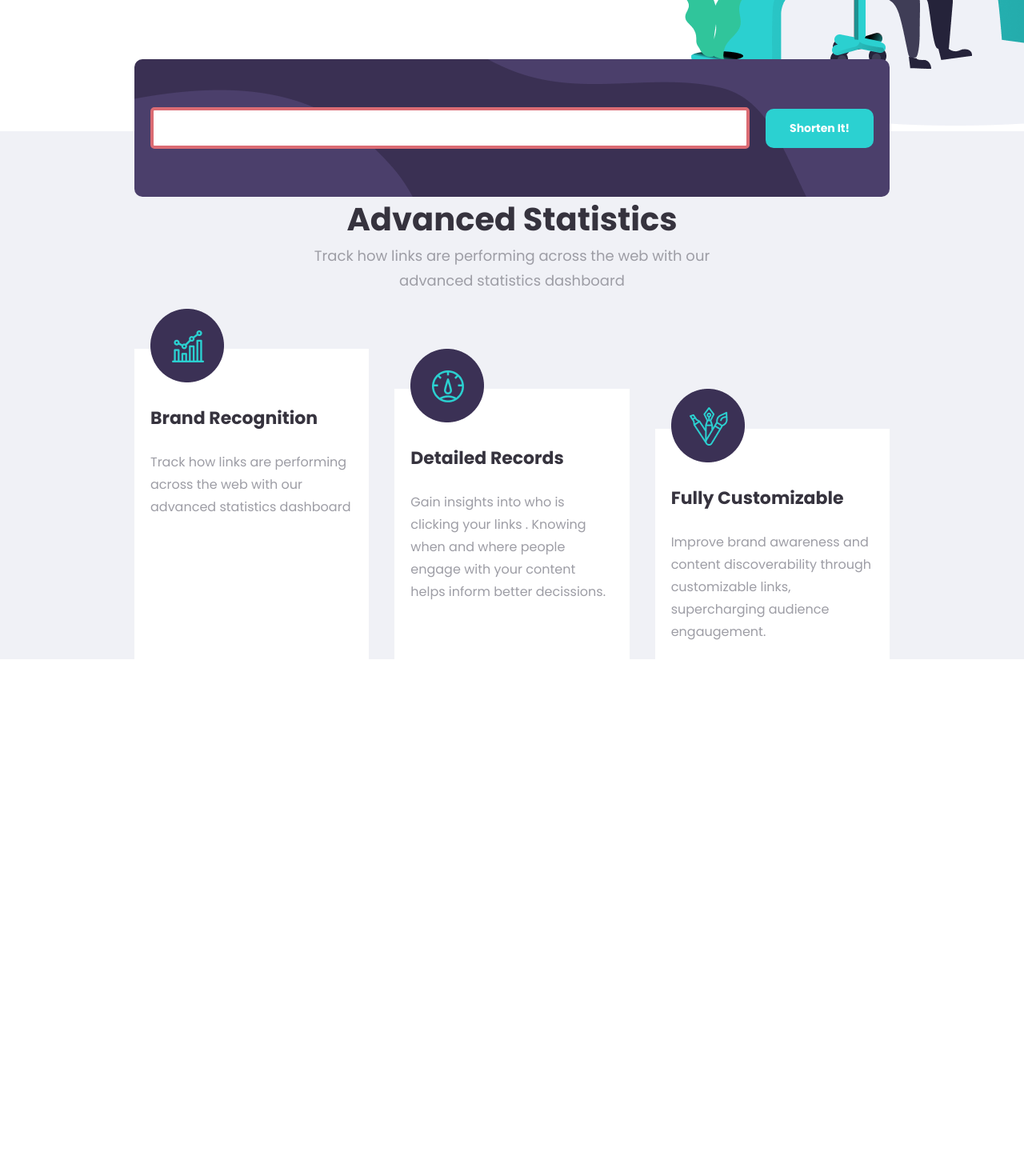
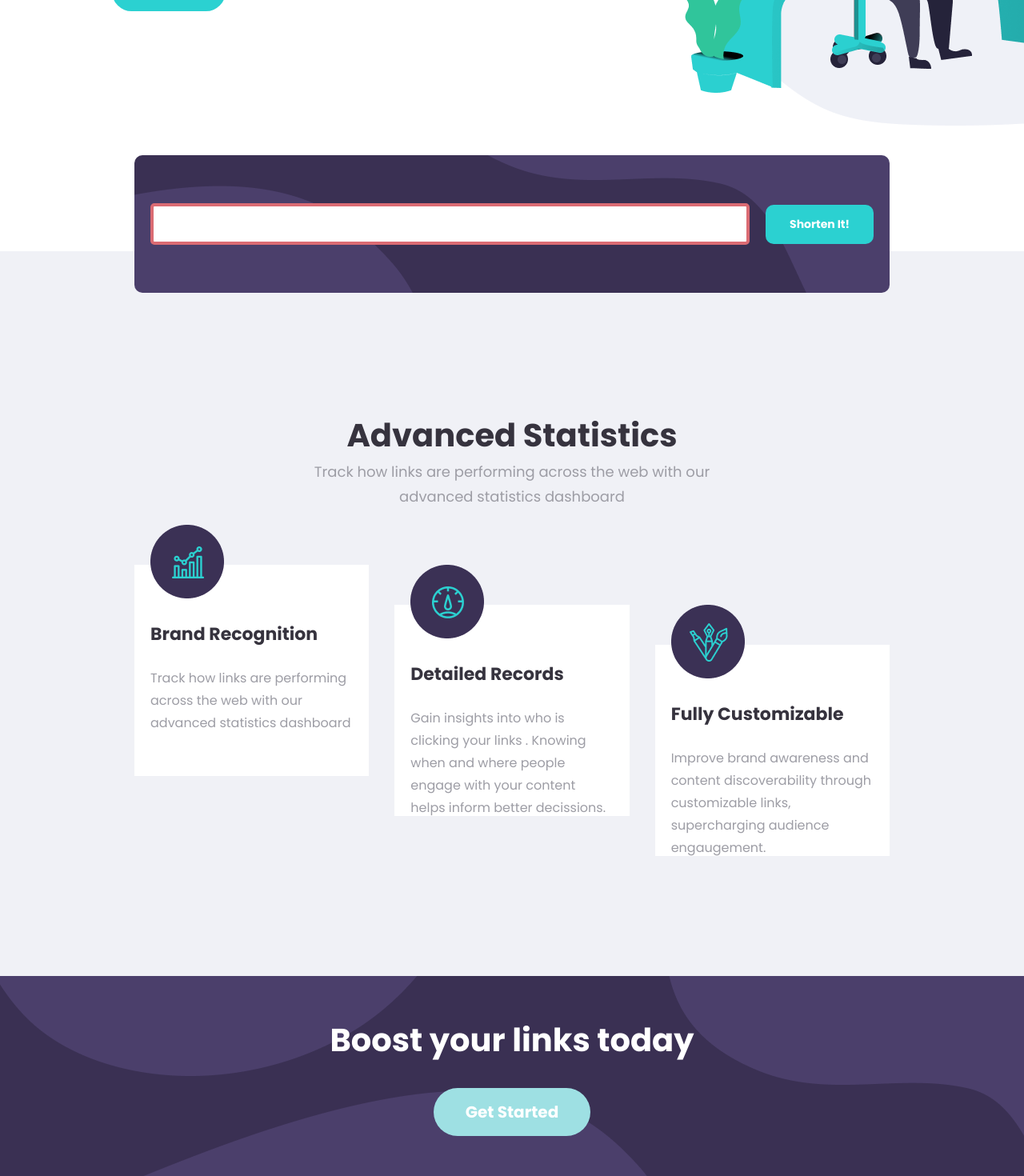
Before and after one commit to Steentoons/url-shortening-api, a React (Create React App) app: page / in a window 1280 px wide. Shown: the part 461-1931 px from the top of the page at 80% size. Before the commit the page ends 1285 px from the top, so only its background shows below. Built offline with nearby package versions, Linux system fonts and the light colour scheme.

Commit message:
Added new section on the 1440px screen

```diff
--- a/src/App.tsx
+++ b/src/App.tsx
@@ -2,16 +2,23 @@ import React, { useState } from 'react'
 import Header from "./views/components/Header"
 import MoreThanLinks from './views/components/MoreThanLinks';
 import MiddleSectionWrapper from './views/components/MiddleSectionWrapper';
+import BoostLinks from './views/components/BoostLinks';
 import "./views/styles/main.css"
 
 const App = () => {
+  type ShortUrlListObj = {
+    newLongUrl: string
+    newShortUrl: string
+  }
+
   const [longURL, setLongURL] = useState<string>("")
-  const [shortUrlList, setShortUrlList] = useState<string[]>([])
+  const [shortUrlList, setShortUrlList] = useState<ShortUrlListObj[]>([])
 
   return <div className='shorten-url-app-container'>
     <Header />
     <MoreThanLinks />
     <MiddleSectionWrapper longURL={longURL} setLongURL={setLongURL} shortUrlList={shortUrlList} setShortUrlList={setShortUrlList} />
+    <BoostLinks />
   </div>;
 };
 
--- a/src/data/ShortenUrlData.tsx
+++ b/src/data/ShortenUrlData.tsx
@@ -3,14 +3,23 @@ import { useEffect } from "react";
 
 const axios = require("axios");
 
+type ShortUrlListObj = {
+  newLongUrl: string
+  newShortUrl: string
+}
+
 interface ShortenUrlDataProps {
   longURL: string;
-  setShortUrlList: React.Dispatch<React.SetStateAction<string[]>>;
-  shortUrlList: string[];
+  setShortUrlList: React.Dispatch<React.SetStateAction<ShortUrlListObj[]>>;
+  shortUrlList: ShortUrlListObj[];
+  setLongURL: React.Dispatch<React.SetStateAction<string>>
+  shortenButtonClicked: boolean
+  setShortenButtonClicked: React.Dispatch<React.SetStateAction<boolean>>
 }
 
 type ResponseShortLink = {
   full_short_link: string
+  original_link: string
 }
 
 type ResponseResult = {
@@ -25,25 +34,30 @@ const ShortenUrlData: React.FC<ShortenUrlDataProps> = (
   props: ShortenUrlDataProps
 ) => {
   useEffect(() => {
-    if (props.longURL !== "") {
+    if (props.shortenButtonClicked) {
+      console.log("state change detected on click?" + props.shortenButtonClicked)
       const newURL = "https://api.shrtco.de/v2/shorten?url=" + props.longURL;
       axios
         .get(newURL)
         .then((response: ResponseData) => {
           const newShortUrl = response.data.result.full_short_link
+          const newLongUrl = response.data.result.original_link
+
           // Push all links to state...
+          const newShortUrlObj = {newLongUrl, newShortUrl}
           props.setShortUrlList([
-            ...props.shortUrlList, newShortUrl
+            ...props.shortUrlList, newShortUrlObj
           ])
         })
         .catch((error: String) => {
           console.log(error);
         })
-        .then(() => {
-          // This will always execute...
-        });
     }
-  }, [props.longURL]);
+
+    return (
+      props.setShortenButtonClicked(false)
+    )
+  }, [props.shortenButtonClicked]);
 
   return <></>;
 };
--- /dev/null
+++ b/src/views/components/BoostLinks.tsx
@@ -0,0 +1,15 @@
+import React from 'react'
+import "../styles/boostLinks.css"
+
+const BoostLinks = () => {
+  return (
+    <div className='boost-links-container'>
+        <div className="boost-links-title">Boost  your links today</div>
+        <div className="boost-links-button">
+            <button>Get Started</button>
+        </div>
+    </div>
+  )
+}
+
+export default BoostLinks
--- a/src/views/components/MiddleSectionWrapper.tsx
+++ b/src/views/components/MiddleSectionWrapper.tsx
@@ -1,30 +1,44 @@
-import React from 'react'
-import ShortenUrlInput from './ShortenUrlInput';
-import ShortenUrlData from "../../data/ShortenUrlData"
-import ShoortenUrlLists from './ShoortenUrlLists';
-import AdvancedStatistics from './AdvancedStatistics';
-import "../styles/middleSectionWrapper.css"
+import React, { useState } from "react";
+import ShortenUrlInput from "./ShortenUrlInput";
+import ShortenUrlData from "../../data/ShortenUrlData";
+import ShoortenUrlLists from "./ShoortenUrlLists";
+import AdvancedStatistics from "./AdvancedStatistics";
+import "../styles/middleSectionWrapper.css";
+
+type ShortUrlListObj = {
+  newLongUrl: string
+  newShortUrl: string
+}
 
 interface MiddleSectionWrapperProps {
   longURL: string;
   setLongURL: React.Dispatch<React.SetStateAction<string>>;
-    shortUrlList: string[];
-    setShortUrlList: React.Dispatch<React.SetStateAction<string[]>>;
+  shortUrlList: ShortUrlListObj[];
+  setShortUrlList: React.Dispatch<React.SetStateAction<ShortUrlListObj[]>>;
 }
 
-const MiddleSectionWrapper: React.FC<MiddleSectionWrapperProps> = (props:MiddleSectionWrapperProps) => {
+const MiddleSectionWrapper: React.FC<MiddleSectionWrapperProps> = (
+  props: MiddleSectionWrapperProps
+) => {
+  const [shortenButtonClicked, setShortenButtonClicked] = useState(false);
   return (
-    <div className='middle-section-wrapper-container'>
-    <ShortenUrlData longURL= {props.longURL} setShortUrlList={props.setShortUrlList} shortUrlList={props.shortUrlList} />
+    <div className="middle-section-wrapper-container">
+      <ShortenUrlData
+        longURL={props.longURL}
+        setShortUrlList={props.setShortUrlList}
+        shortUrlList={props.shortUrlList}
+        setLongURL={props.setLongURL}
+        shortenButtonClicked={shortenButtonClicked}
+        setShortenButtonClicked={setShortenButtonClicked}
+      />
       <div className="middle-section-wrapper-div">
-    <ShortenUrlInput setLongURL={props.setLongURL} />
+        <ShortenUrlInput setLongURL={props.setLongURL} setShortenButtonClicked={setShortenButtonClicked} />
         <ShoortenUrlLists shortUrlList={props.shortUrlList} />
       </div>
 
       <AdvancedStatistics />
+    </div>
+  );
+};
 
-    </div>
-  )
-}
-
-export default MiddleSectionWrapper
+export default MiddleSectionWrapper;
--- a/src/views/components/ShoortenUrlLists.tsx
+++ b/src/views/components/ShoortenUrlLists.tsx
@@ -1,16 +1,15 @@
 import React from 'react'
-import {useEffect} from "react"
+
+type ShortUrlListObj = {
+    newLongUrl: string
+    newShortUrl: string
+}
 
 interface ShoortenUrlListsProps {
-    shortUrlList: string[]
+    shortUrlList: ShortUrlListObj[]
 }
 
 const ShoortenUrlLists: React.FC<ShoortenUrlListsProps> = (props: ShoortenUrlListsProps) => {
-
-    useEffect(() => {
-        console.log("Called on every change...")
-      console.log(props.shortUrlList)
-    }, [props.shortUrlList])
 
     const copyToClipboardFn = (e: React.MouseEvent<HTMLButtonElement>) => {
         const NewShortUrl: any = e.currentTarget.parentNode!.firstChild!.textContent
@@ -22,8 +21,11 @@ const ShoortenUrlLists: React.FC<ShoortenUrlListsProps> = (props: ShoortenUrlLis
     const printedUrls = props.shortUrlList.map((item, index) => {
         return (
             <div className='shorten-url-input-lists-div' key={index}>
-                <div>{item}</div>
-                <button onClick={(e) => {copyToClipboardFn(e)}}>Copy</button>
+                <div className='long-url'>{item.newLongUrl}</div>
+                <div className="shorten-url-input-list-second-wrapper">
+                    <div className='short-url'>{item.newShortUrl}</div>
+                    <button onClick={(e) => {copyToClipboardFn(e)}}>Copy</button>
+                </div>
             </div>
         )
     })
--- a/src/views/components/ShortenUrlInput.tsx
+++ b/src/views/components/ShortenUrlInput.tsx
@@ -5,6 +5,7 @@ import "../styles/shortenUrlInput.css";
 // Setting the props interface...
 interface ShortenUrlInputProps {
   setLongURL: React.Dispatch<React.SetStateAction<string>>;
+  setShortenButtonClicked: React.Dispatch<React.SetStateAction<boolean>>
 }
 
 // ShortenUrlInput Component...
@@ -18,7 +19,6 @@ const ShortenUrlInput: React.FC<ShortenUrlInputProps> = (
     const myInputVal: string = myInput.value;
 
     if (myInputVal === "") {
-      console.log();
       inputErrorDiv.innerHTML = "Sorry, enter your url first...";
 
       return;
@@ -26,6 +26,7 @@ const ShortenUrlInput: React.FC<ShortenUrlInputProps> = (
       inputErrorDiv.innerHTML = "";
 
       // Invoke the api call via state change...
+      props.setShortenButtonClicked(true)
       props.setLongURL(myInputVal);
     }
 
--- a/src/views/styles/advancedStatistics.css
+++ b/src/views/styles/advancedStatistics.css
@@ -1,6 +1,7 @@
 .advanced-statistics-container {
     width: 100%;
     max-width: 1440px;
+    margin-top: 120px;
 }
 
 .advanced-statistics-content-wrapper {
@@ -37,6 +38,7 @@
     background-color: white;
     padding: 20px;
     margin-right: 32px;
+    height: 264px;
 }
 
 .advanced-statistics-card-container:nth-child(1) {
--- /dev/null
+++ b/src/views/styles/boostLinks.css
@@ -0,0 +1,37 @@
+.boost-links-container {
+    width: 100%;
+    max-width: 1440px;
+    background-image: url(../../assets/images/boost\ links\ bg.png);
+    background-size: cover;
+    width: 100%;
+    height: 250px;
+    display: flex;
+    flex-direction: column;
+    justify-content: center;
+}
+
+.boost-links-title {
+    text-align: center;
+    width: 100%;
+    font-size: 40px;
+    line-height: 60px;
+    color: #FFFFFF;
+    font-family: poppins-bold;
+    margin-bottom: 30px;
+}
+
+.boost-links-button {
+    width: 100%;
+    display: flex;
+    justify-content: center;
+}
+
+.boost-links-button button {
+    background: #9EE0E3;
+    border-radius: 34px;
+    border: 0;
+    font-size: 20px;
+    color: #FFFFFF;
+    font-family: poppins-bold;
+    padding: 15px 40px;
+}
--- a/src/views/styles/middleSectionWrapper.css
+++ b/src/views/styles/middleSectionWrapper.css
@@ -3,6 +3,8 @@
     max-width: 1440px;
     background: #F0F1F6;
     padding: 80px 168px 0;
+    margin-top: 150px;
+    padding-bottom: 150px;
 }
 
 .shorten-url-input-container {
@@ -22,7 +24,7 @@
     justify-content: space-between;
     align-items: center;
     padding: 20px;
-    margin-top: -170px;
+    margin-top: -200px;
 }
 
 .shorten-url-input-div {
@@ -76,3 +78,62 @@
 .shorten-url-input-button-wrapper button:hover {
     background: #9EE0E3;
 }
+
+.shorten-url-input-lists-div {
+    width: 100%;
+    background: white;
+    border-radius: 10px;
+    padding: 20px 30px;
+    display: flex;
+    justify-content: space-between;
+    align-items: center;
+    margin-bottom: 16px;
+}
+
+.shorten-url-input-lists-div:first-child {
+    margin-top: 30px;
+}
+
+.shorten-url-input-lists-div:last-child {
+    margin-top: 0px;
+}
+
+.shorten-url-input-list-second-wrapper {
+    display: flex;
+    justify-content: end;
+    align-items: center;
+    width: 40%;
+}
+
+.shorten-url-input-list-second-wrapper button {
+    background: #2BD1D1;
+    border-radius: 10px;
+    padding: 10px 30px;
+    box-sizing: content-box;
+    border: none;
+    font-size: 16px;
+    color: #FFFFFF;
+    font-family: poppins-bold;
+    cursor: pointer;
+}
+
+.shorten-url-input-list-second-wrapper button:hover {
+    background-color: #9BE3E2;
+}
+
+.shorten-url-input-lists-div .long-url {
+    font-size: 20px;
+    color: #232027;
+    white-space: nowrap;
+    max-width: 60%;
+    overflow-x: hidden;
+}
+
+.shorten-url-input-lists-div .short-url {
+    font-size: 20px;
+    color: #2BD1D1;
+    white-space: nowrap;
+    max-width: 80%;
+    overflow-x: hidden;
+    margin-right: 20px;
+}
--- a/src/views/styles/moreThanLinks.css
+++ b/src/views/styles/moreThanLinks.css
@@ -5,6 +5,10 @@
     justify-content: space-between;
     padding-left: 140px;
     /* background: red; */
+}
+
+.more-than-links-content-button {
+    margin-top: 40px;
 }
 
 .more-than-links-content-button button {
```
Also changed, not shown: src/assets/images/boost links bg.png (added), src/views/components/Footer.jsx (added). Lines whose indentation alone changed are shown as unchanged.
